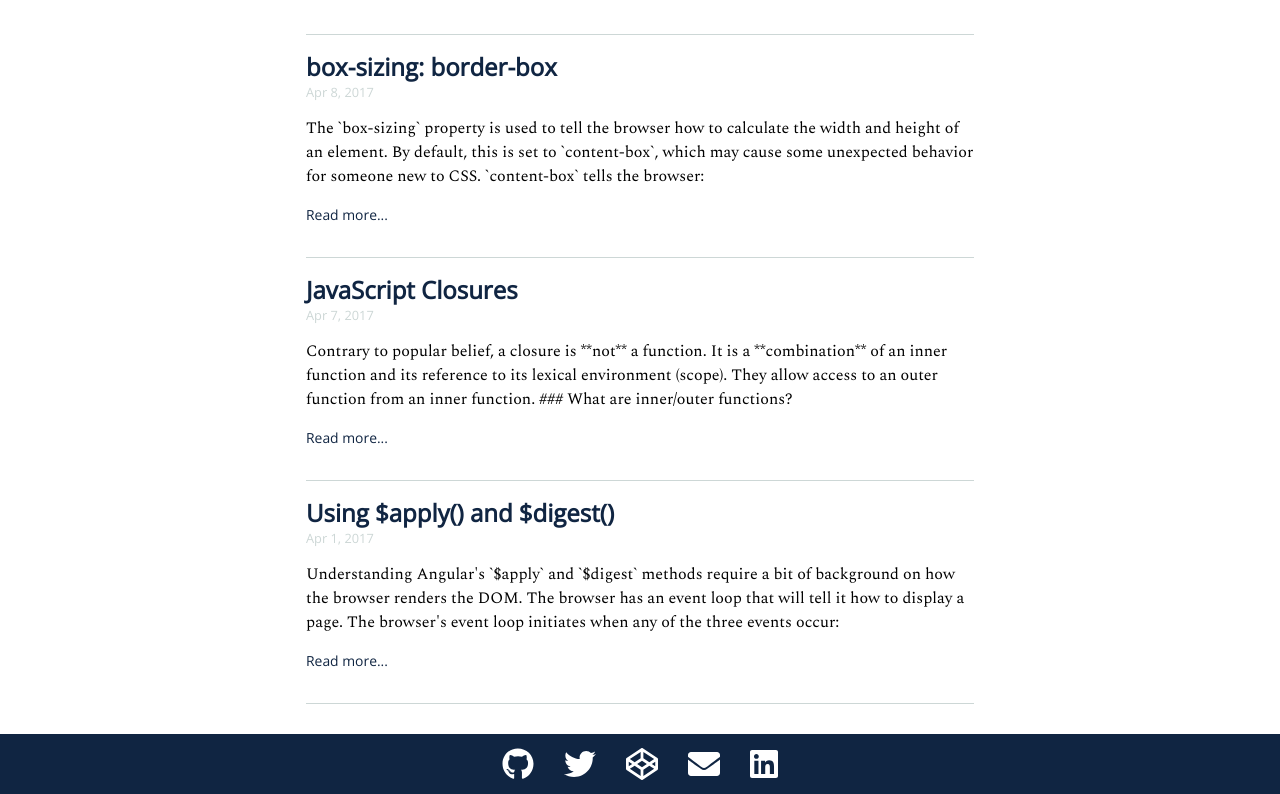
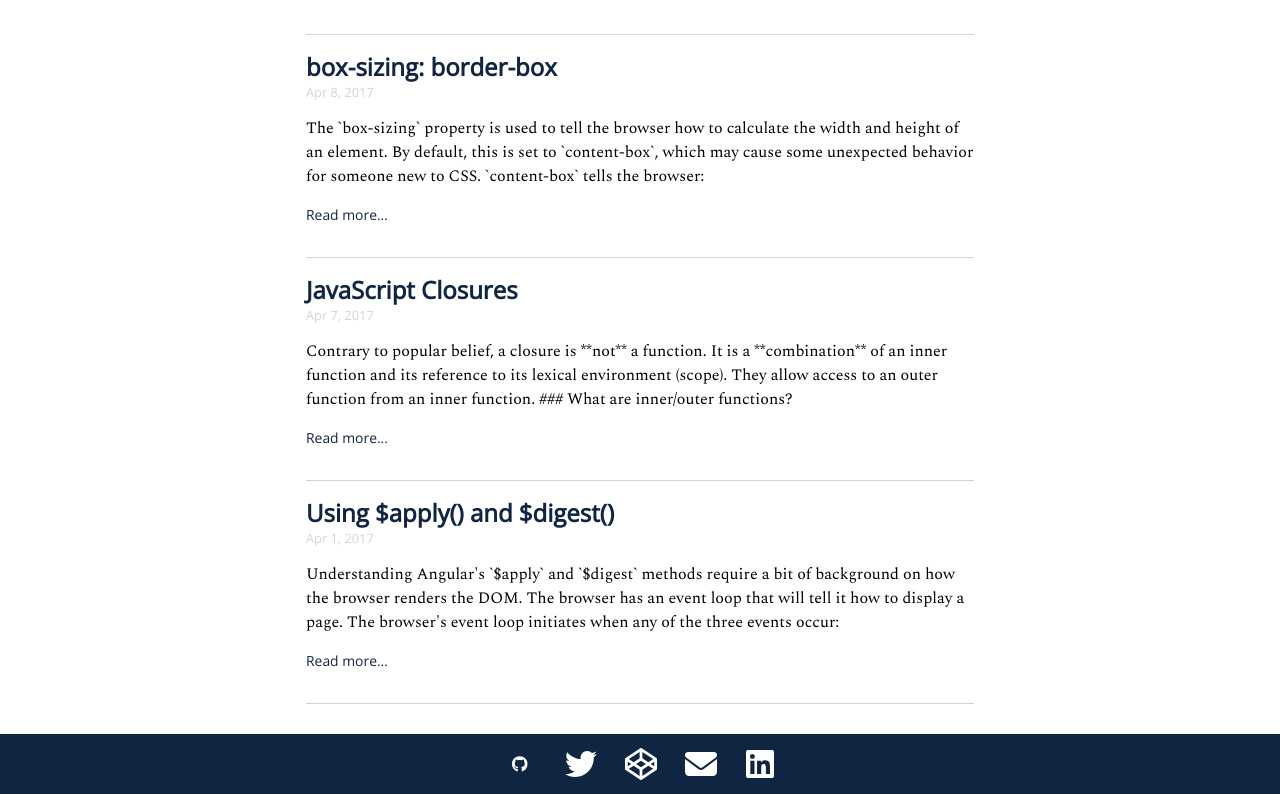
Before and after one commit to dlcoffee/website, a Next.js app: page / in a window 1280 px wide. Shown: the part 1565-2359 px from the top of the page. Built offline with nearby package versions, Linux system fonts and the light colour scheme.

Commit message:
update fontawesome icons

```diff
--- a/components/Footer.js
+++ b/components/Footer.js
@@ -1,4 +1,13 @@
 import { FontAwesomeIcon } from '@fortawesome/react-fontawesome'
+
+import {
+  faCodepen,
+  faGithub,
+  faLinkedin,
+  faTwitter,
+} from '@fortawesome/free-brands-svg-icons'
+
+import { faEnvelope } from '@fortawesome/free-solid-svg-icons'
 
 const Footer = () => {
   return (
@@ -6,35 +15,52 @@ const Footer = () => {
       <nav className="site-footer-nav">
         <ul className="social-media-list">
           <li className="social-media-item">
-            <a href="https://github.com/dlcoffee" title="github">
-              <FontAwesomeIcon icon={['fab', 'github']} size="2x" />
-            </a>
-          </li>
-
-          <li className="social-media-item">
-            <a href="https://twitter.com/_dlcoffee" title="twitter">
-              <FontAwesomeIcon icon={['fab', 'twitter']} size="2x" />
-            </a>
-          </li>
-
-          <li className="social-media-item">
-            <a href="https://codepen.io/dlcoffee" title="codepen">
-              <FontAwesomeIcon icon={['fab', 'codepen']} size="2x" />
-            </a>
-          </li>
-
-          <li className="social-media-item">
-            <a href="mailto:daniel.l.tea@gmail.com" title="email">
-              <FontAwesomeIcon icon={'envelope'} size="2x" />
+            <a
+              className="social-media-item-link"
+              href="https://github.com/dlcoffee"
+              title="github"
+            >
+              <FontAwesomeIcon icon={faGithub} />
             </a>
           </li>
 
           <li className="social-media-item">
             <a
+              className="social-media-item-link"
+              href="https://twitter.com/_dlcoffee"
+              title="twitter"
+            >
+              <FontAwesomeIcon icon={faTwitter} size="2x" />
+            </a>
+          </li>
+
+          <li className="social-media-item">
+            <a
+              className="social-media-item-link"
+              href="https://codepen.io/dlcoffee"
+              title="codepen"
+            >
+              <FontAwesomeIcon icon={faCodepen} size="2x" />
+            </a>
+          </li>
+
+          <li className="social-media-item">
+            <a
+              className="social-media-item-link"
+              href="mailto:daniel.l.tea@gmail.com"
+              title="email"
+            >
+              <FontAwesomeIcon icon={faEnvelope} size="2x" />
+            </a>
+          </li>
+
+          <li className="social-media-item">
+            <a
+              className="social-media-item-link"
               href="https://linkedin.com/in/daniel-tea-1ab14697"
               title="linkedin"
             >
-              <FontAwesomeIcon icon={['fab', 'linkedin']} size="2x" />
+              <FontAwesomeIcon icon={faLinkedin} size="2x" />
             </a>
           </li>
         </ul>
--- a/package.json
+++ b/package.json
@@ -13,9 +13,9 @@
     }
   },
   "dependencies": {
-    "@fortawesome/fontawesome-svg-core": "^1.2.34",
-    "@fortawesome/free-brands-svg-icons": "^5.15.2",
-    "@fortawesome/free-solid-svg-icons": "^5.15.2",
+    "@fortawesome/fontawesome-svg-core": "^6.3.0",
+    "@fortawesome/free-brands-svg-icons": "^6.3.0",
+    "@fortawesome/free-solid-svg-icons": "^6.3.0",
     "@fortawesome/react-fontawesome": "^0.2.0",
     "gray-matter": "^4.0.2",
     "mdx-embed": "1.1.2",
--- a/pages/_app.js
+++ b/pages/_app.js
@@ -1,15 +1,4 @@
-import { library } from '@fortawesome/fontawesome-svg-core'
-import {
-  faCodepen,
-  faGithub,
-  faLinkedin,
-  faTwitter,
-} from '@fortawesome/free-brands-svg-icons'
-import { faEnvelope } from '@fortawesome/free-solid-svg-icons'
-
 import '../styles.scss'
-
-library.add(faCodepen, faGithub, faLinkedin, faTwitter, faEnvelope)
 
 export default function RootApp({ Component, pageProps }) {
   return <Component {...pageProps} />
--- a/styles.scss
+++ b/styles.scss
@@ -243,8 +243,13 @@ ol {
 }
 
 .social-media-item {
+  width: $spacing-unit-wide;
   align-items: center;
   display: flex;
   list-style: none;
   margin: 0 $spacing-unit;
 }
+
+.social-media-item-link {
+  width: 100%;
+}
```
Also changed, not shown: 1 other file (tests, documents, lock files or other folders).
